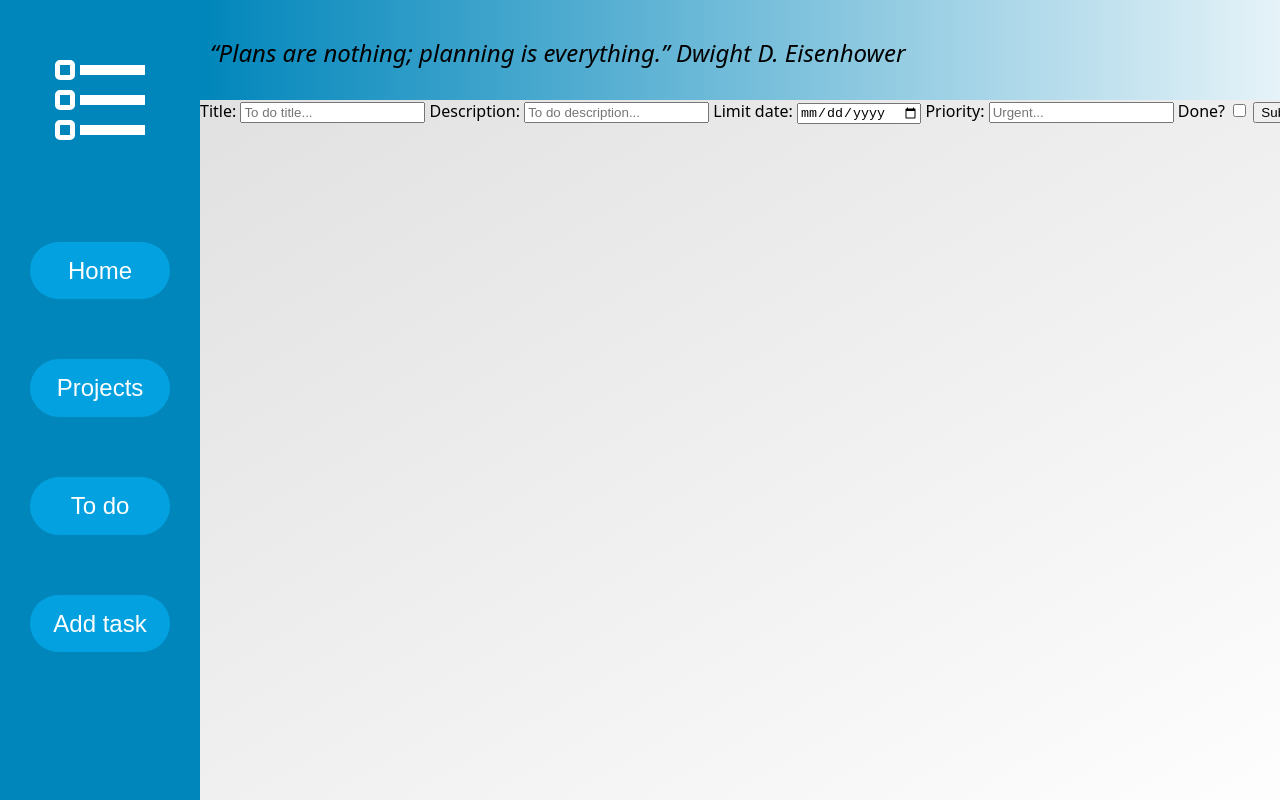
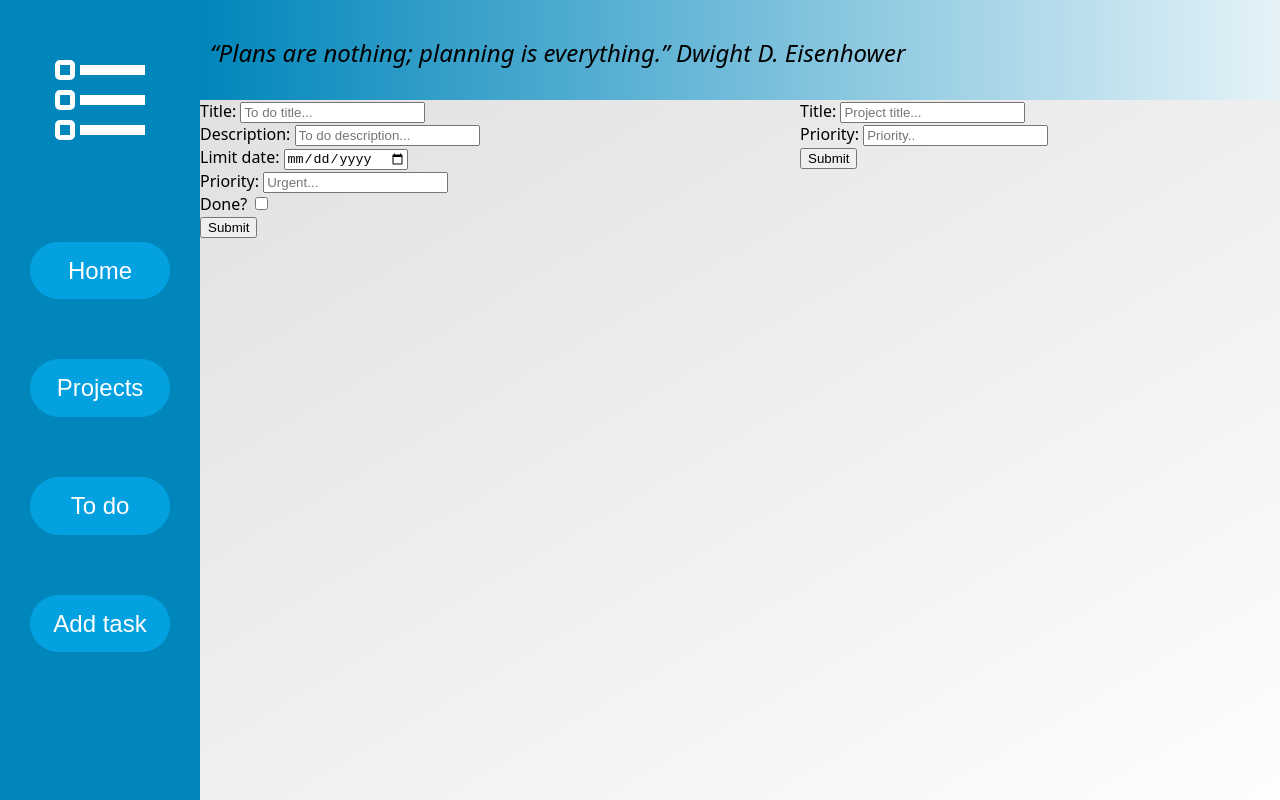
Before and after one commit to Jesusblan/todoList-js, a website built with webpack: page src/template.html in a window 1280 px wide. Both pictures are taken after a click on the button "Add task". Shown: the top 800 px of the page. Built offline with nearby package versions, Linux system fonts and the light colour scheme.

Commit message:
added forms in add task section for new todos and projects

```diff
--- a/src/home.js
+++ b/src/home.js
@@ -31,8 +31,8 @@ class project {
     }
 }
 
-function addProject(title, limit){
-    let newProject = new project(title, limit);
+function addProject(title, priority){
+    let newProject = new project(title, priority);
     projectList.push(newProject)
 }
 
--- a/src/index.js
+++ b/src/index.js
@@ -72,32 +72,40 @@ document.querySelector("#forms").addEventListener("click", ()=> {
     <form id="addedTodo" action="index.js" method="post">
         <label for="title">Title: </label>
         <input type="text" id="title" placeholder="To do title...">
-
+        <br>
         <label for="description">Description:  </label>
         <input type="text" id="description" placeholder="To do description...">
-
+        <br>
         <label for="limitDate">Limit date: </label>
         <input type="date" id="limitDate">
-
+        <br>
         <label for="priority">Priority:  </label>
         <input type="text" id="priority" placeholder="Urgent...">
-
+        <br>
         <label for="status">Done?</label>
         <input type="checkbox" id="status" value="off">
-
+        <br>
         <button id="submit">Submit</button>
     </form>
     `
-
-
     container.appendChild(todoForm);
 
 
     let projectForm = document.createElement("div");
     projectForm.classList.add("div");
 
+    projectForm.innerHTML = `
+    <form id="addedProject" action="index.js" method="post">
 
-
+        <label for="title">Title: </label>
+        <input type="text" id="title" placeholder="Project title...">
+        <br>
+        <label for="priority">Priority:  </label>
+        <input type="text" id="priority" placeholder="Priority..">
+        <br>
+        <button id="submit">Submit</button>
+    </form>
+    `
     container.appendChild(projectForm);
 
 })
--- a/src/styles.css
+++ b/src/styles.css
@@ -127,6 +127,9 @@ body{
     width: 1200px;
     height: 700px;
     background-image: linear-gradient(to bottom right, rgb(225, 225, 225), white);
+
+    display: grid;
+    grid-template-columns: repeat(2, 1fr);
 }
     .todoForm{
 
```
